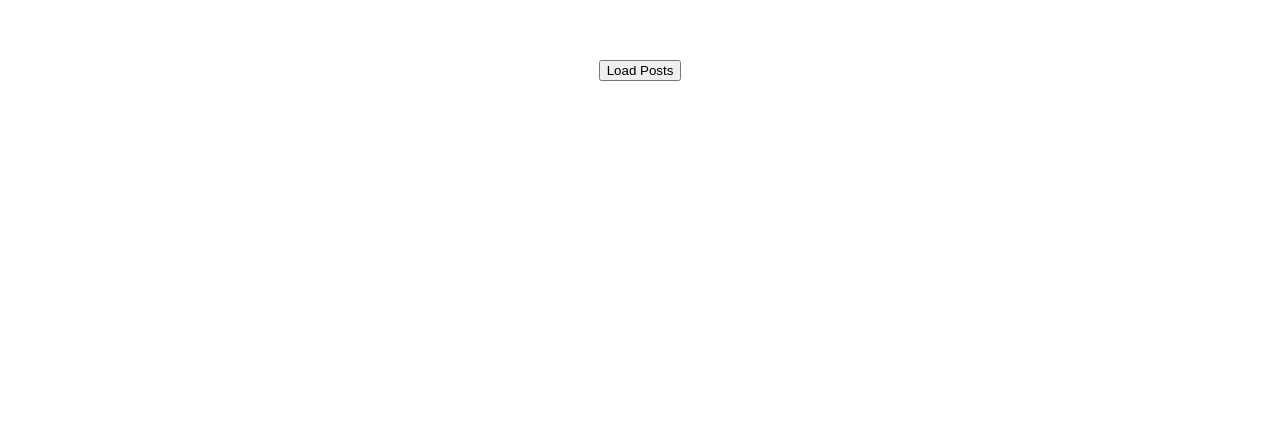
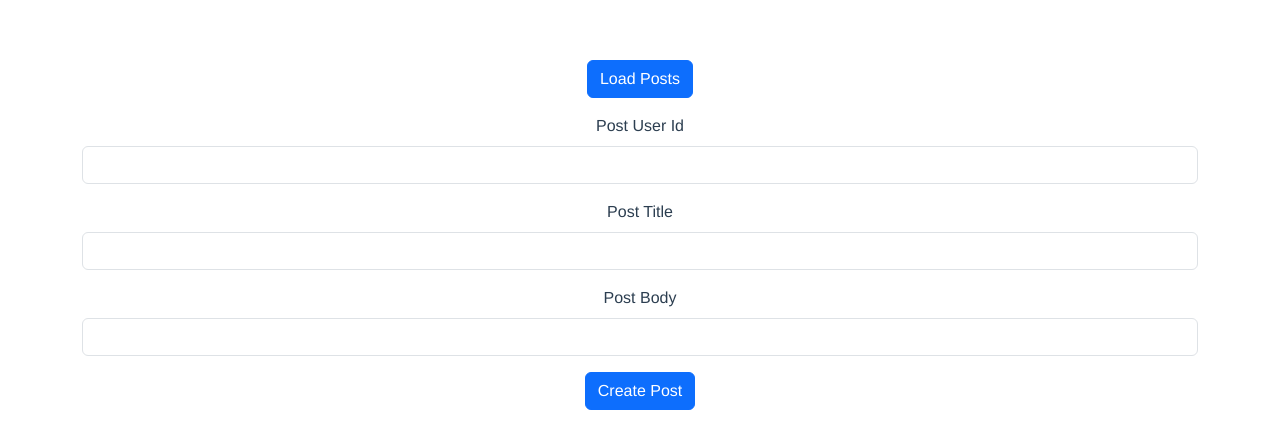
Before and after one commit to divyeshz/vue-http-codevolution, a Vue app: page / in a window 1280 px wide. Shown: the top 448 px of the page. Built offline with nearby package versions, Linux system fonts and the light colour scheme.

Commit message:
HTTP POST Request And add Bootstrap

```diff
--- a/public/index.html
+++ b/public/index.html
@@ -1,15 +1,24 @@
 <!DOCTYPE html>
 <html lang="">
   <head>
-    <meta charset="utf-8">
-    <meta http-equiv="X-UA-Compatible" content="IE=edge">
-    <meta name="viewport" content="width=device-width,initial-scale=1.0">
-    <link rel="icon" href="<%= BASE_URL %>favicon.ico">
+    <meta charset="utf-8" />
+    <meta http-equiv="X-UA-Compatible" content="IE=edge" />
+    <meta name="viewport" content="width=device-width,initial-scale=1.0" />
+    <link rel="icon" href="<%= BASE_URL %>favicon.ico" />
+    <link
+      href="https://cdn.jsdelivr.net/npm/bootstrap@5.3.2/dist/css/bootstrap.min.css"
+      rel="stylesheet"
+    />
+    <script src="https://cdn.jsdelivr.net/npm/bootstrap@5.3.2/dist/js/bootstrap.bundle.min.js"></script>
     <title><%= htmlWebpackPlugin.options.title %></title>
   </head>
   <body>
     <noscript>
-      <strong>We're sorry but <%= htmlWebpackPlugin.options.title %> doesn't work properly without JavaScript enabled. Please enable it to continue.</strong>
+      <strong
+        >We're sorry but <%= htmlWebpackPlugin.options.title %> doesn't work
+        properly without JavaScript enabled. Please enable it to
+        continue.</strong
+      >
     </noscript>
     <div id="app"></div>
     <!-- built files will be auto injected -->
--- a/src/App.vue
+++ b/src/App.vue
@@ -1,14 +1,17 @@
 <template>
   <PostList />
+  <CreatePost />
 </template>
 
 <script>
 import PostList from './components/PostList'
+import CreatePost from './components/CreatePost'
 
 export default {
   name: 'App',
   components: {
-    PostList
+    PostList,
+    CreatePost
   }
 }
 </script>
--- /dev/null
+++ b/src/components/CreatePost.vue
@@ -0,0 +1,50 @@
+<template>
+    <div class="container">
+        <div class="row">
+            <form @submit.prevent="createPost">
+                <div class="my-3">
+                    <label for="userId" class="form-label">Post User Id</label>
+                    <input type="text" id="userId" v-model="formData.userId" class="form-control">
+                </div>
+                <div class="mb-3">
+                    <label for="title" class="form-label">Post Title</label>
+                    <input type="text" id="title" v-model="formData.title" class="form-control">
+                </div>
+                <div class="mb-3">
+                    <label for="body" class="form-label">Post Body</label>
+                    <input type="text" id="body" v-model="formData.body" class="form-control">
+                </div>
+                <button type="submit" class="btn btn-primary">Create Post</button>
+            </form>
+        </div>
+    </div>
+</template>
+
+<script>
+import axios from 'axios'
+export default {
+    name: 'CreatePost',
+    data() {
+        return {
+            formData: {
+                userId: '',
+                title: '',
+                body: '',
+            }
+        }
+    },
+    methods: {
+        createPost() {
+            axios.post('https://jsonplaceholder.typicode.com/posts', this.formData)
+                .then((response) => {
+                    console.log(response);
+                })
+                .catch((error) => {
+                    console.log(error);
+                })
+        }
+    }
+}
+</script>
+
+<style scoped></style>
--- a/src/components/PostList.vue
+++ b/src/components/PostList.vue
@@ -1,6 +1,6 @@
 <template>
     <div>
-        <button @click="getPosts()">Load Posts</button>
+        <button class="btn btn-primary" @click="getPosts()">Load Posts</button>
         <h3 v-if="errorMsg">{{ errorMsg }}</h3>
         <div v-for="post in posts" :key="post.id">
             <h3>{{ post.id }} {{ post.title }}</h3>
```
